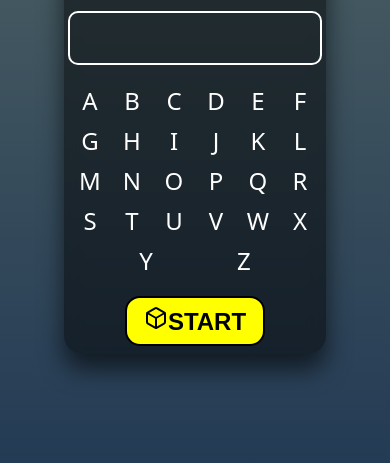
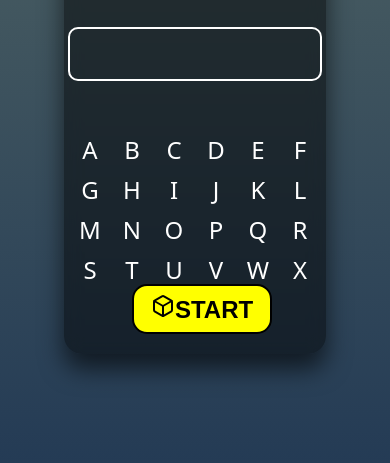
Before and after one commit to ManikLakhanpal/HangManUI, a Flask app: page /home in a window 390 px wide. Shown: the part 397-860 px from the top of the page. Run offline with Flask 2, Linux system fonts and the light colour scheme; data that the repository does not hold is empty; some libraries are stand-ins or nearby versions.

Commit message:
16-04-2024

```diff
--- a/static/css/responsive.css
+++ b/static/css/responsive.css
@@ -19,6 +19,11 @@
     .keyboard{
         height: 200px;
         width: 100%;
+    }
+    .start{
+        position: absolute;
+        left: 68px;
+        bottom: 20px;
     }
 }
 /* tablet vert */
--- a/templates/game.html
+++ b/templates/game.html
@@ -10,7 +10,7 @@
 <body>
     <div class="container">
         <h1 class="h1">
-            Hint {{ hint }}
+            Hint: {{ hint }}
         </h1>
         <div class="box">
 
--- a/templates/gameRun.html
+++ b/templates/gameRun.html
@@ -10,7 +10,7 @@
 <body>
     <div class="container">
         <h1 class="h1">
-            Hint {{ hint }}
+            Hint : {{ hint }}
         </h1>
         <div class="box">
 
```
